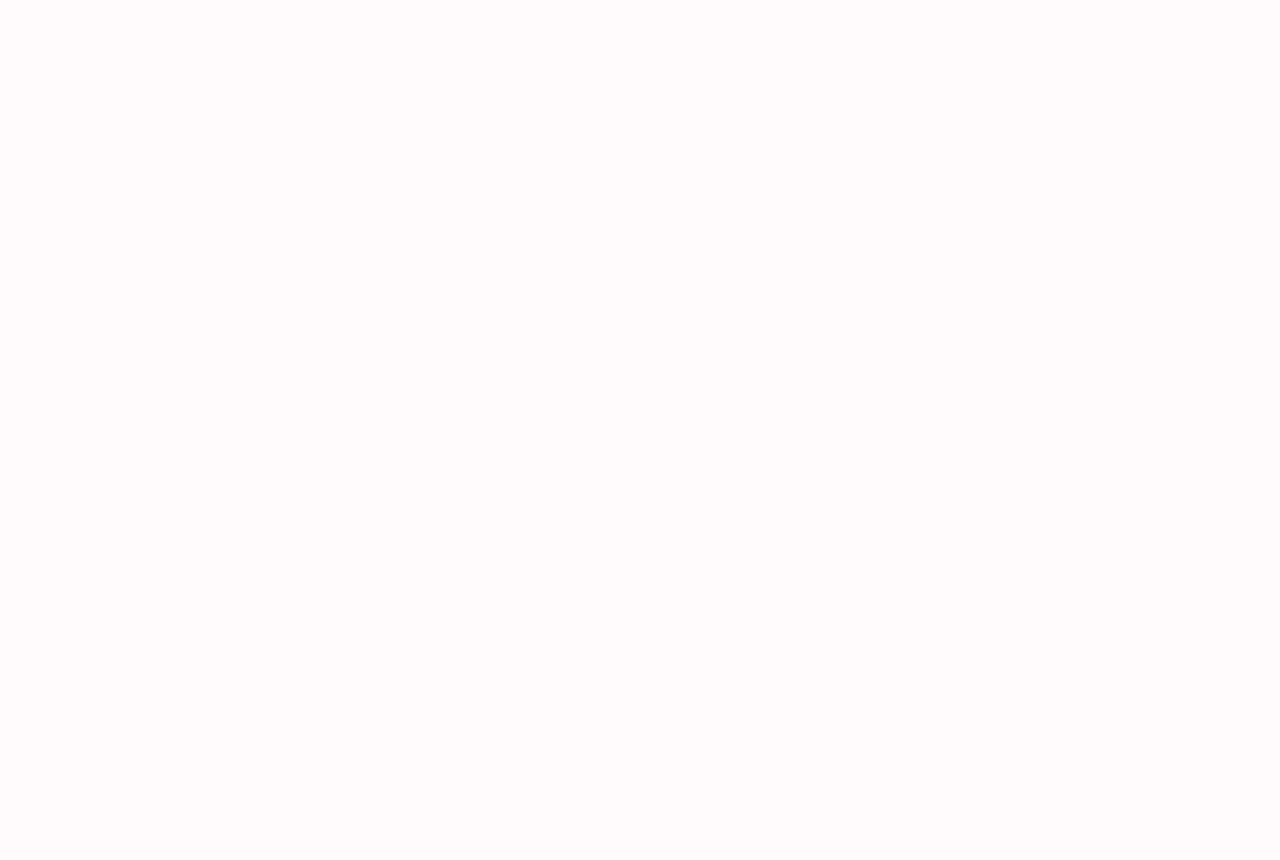
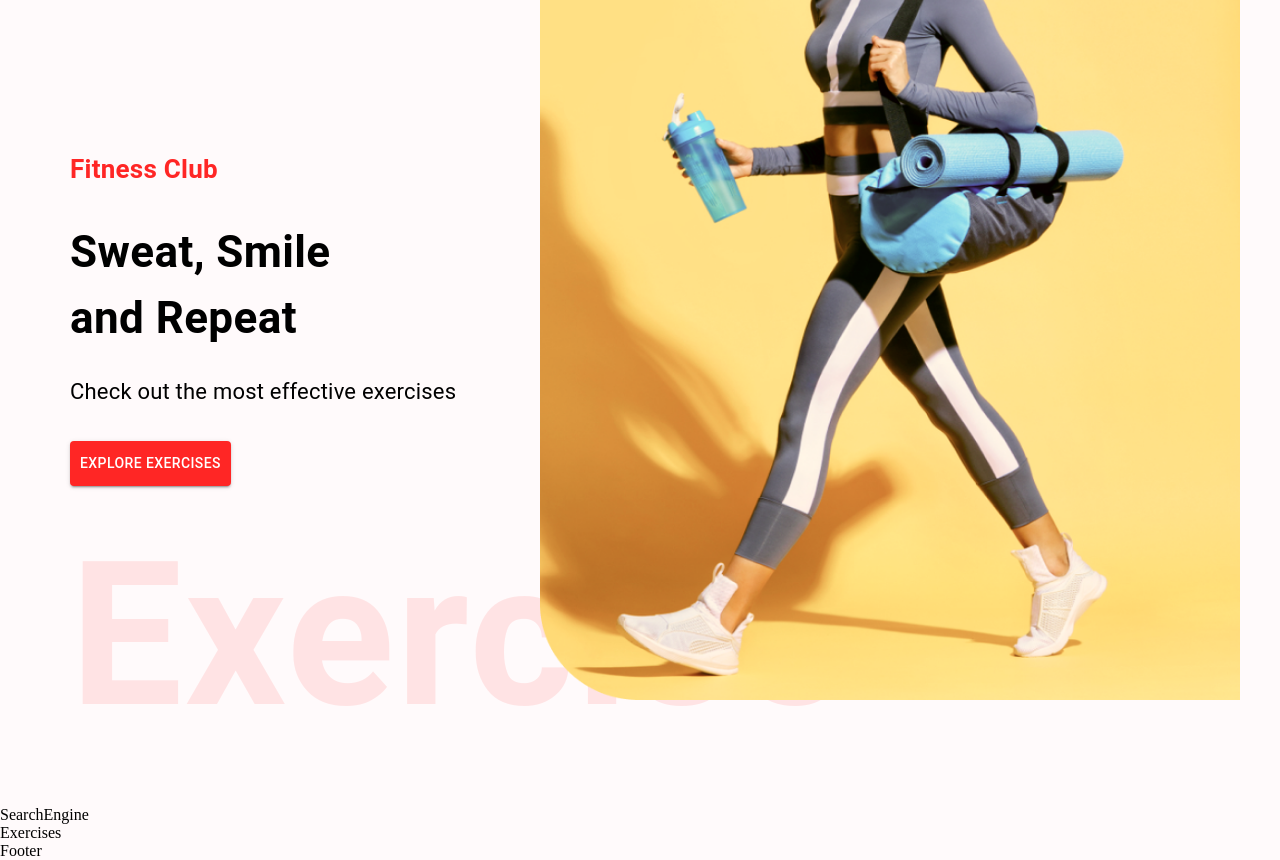
Before and after one commit to portobanco51/fitnessclub, a React (Create React App) app: page / in a window 1280 px wide. Shown: the part 160-1020 px from the top of the page. Before the commit the page ends 800 px from the top, so only its background shows below. Built offline with nearby package versions, Linux system fonts and the light colour scheme.

Commit message:
Home start done

```diff
--- a/src/App.css
+++ b/src/App.css
@@ -2,6 +2,10 @@
     padding: 0px;
     margin: 0px;
     box-sizing: border-box;
+}
+
+:root {
+    --color-primary: #ff2625;
 }
 
 body {
@@ -22,7 +26,7 @@
 .Nav_home {
     text-decoration: none;
     color: #3a1212;
-    border-bottom: 3px solid #ff2625;
+    border-bottom: 3px solid var(--color-primary);
 }
 
 .Nav_exercises {
@@ -39,7 +43,7 @@
     display: flex;
     justify-content: center;
     align-items: center;
-    color: #ff2625;
+    color: var(--color-primary);
     font-size: 25px;
     border-radius: 4px;
     position: absolute;
@@ -82,7 +86,7 @@
     width: 400px;
     height: 445px;
     background: #fff;
-    border-top: 4px solid #ff2625;
+    border-top: 4px solid var(--color-primary);
     border-bottom-left-radius: 20px;
     text-decoration: none;
     display: flex;
@@ -108,8 +112,8 @@
 }
 
 .search-btn:hover {
-    color: #ff2625 !important;
-    border: 1px solid #ff2625 !important;
+    color: var(--color-primary) !important;
+    border: 1px solid var(--color-primary) !important;
 }
 
 .exercise-video {
--- a/src/components/Exercises.jsx
+++ b/src/components/Exercises.jsx
@@ -0,0 +1,6 @@
+const Exercises = () => {
+    return (
+        <div>Exercises</div>
+    )
+}
+export default Exercises
--- a/src/components/HeroBanner.jsx
+++ b/src/components/HeroBanner.jsx
@@ -1,6 +1,30 @@
+import { Box, Stack, Typography, Button } from '@mui/material'
+import HeroBannerImage from '../assets/images/banner.png'
+
 const HeroBanner = () => {
     return (
-        <div>HeroBanner</div>
+        <Box sx={{
+            mt: { lg: '212px', xs: '70px' },
+            ml: { sm: '50px' }
+        }} position='relative' p='20px' >
+            <Typography color='#ff2625' fontSize='1.625rem' fontWeight='600'>
+                Fitness Club
+            </Typography>
+            <Typography fontWeight={'700'} sx={{ fontSize: { lg: '44px', xs: '40px' } }} mb='23px' mt='30px' >
+                Sweat, Smile <br /> and Repeat
+            </Typography>
+            <Typography fontSize={'22px'} lineHeight='35px' mb={4}>
+                Check out the most effective exercises
+            </Typography>
+            <Button variant='contained' href='#exercises' color='error' sx={{ backgroundColor: '#ff2625', padding: '10px' }} >Explore Exercises</Button>
+            <Typography color={'#ff2625'} fontWeight='600' sx={{
+                opacity: 0.1,
+                display: { lg: 'block', xs: 'none' }
+            }} fontSize='200px'>
+                Exercise
+            </Typography>
+            <img src={HeroBannerImage} alt="banner" className='hero-banner-img' />
+        </Box >
     )
 }
 export default HeroBanner
--- a/src/components/SearchEngine.jsx
+++ b/src/components/SearchEngine.jsx
@@ -0,0 +1,6 @@
+const SearchEngine = () => {
+    return (
+        <div>SearchEngine</div>
+    )
+}
+export default SearchEngine
--- a/src/pages/Home.jsx
+++ b/src/pages/Home.jsx
@@ -1,11 +1,15 @@
 import { Box } from '@mui/material';
 import { useState } from 'react';
+import Exercises from '../components/Exercises';
 import HeroBanner from '../components/HeroBanner';
+import SearchEngine from '../components/SearchEngine';
 
 const Home = () => {
     return (
         <Box>
             <HeroBanner />
+            <SearchEngine />
+            <Exercises />
         </Box>
     )
 }
```
